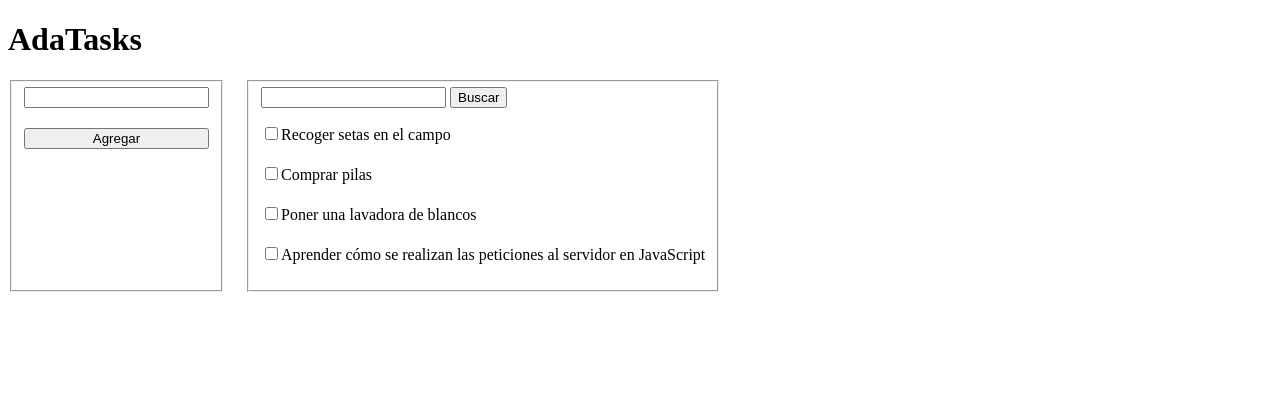
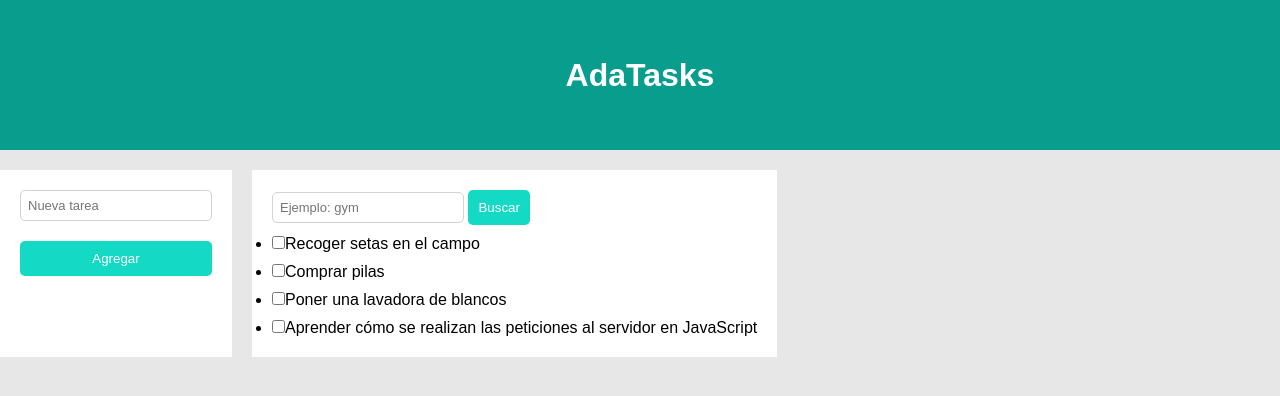
Before and after one commit to natlopar/promo-V-module-2-pair-4-ada-tasks, a plain HTML site: page index.html in a window 1280 px wide. Drawn offline with Linux system fonts and the light colour scheme.

Commit message:
function check

```diff
--- a/css/style.css
+++ b/css/style.css
@@ -1,22 +1,76 @@
+* {
+  box-sizing: border-box;
+  margin: 0;
+  padding: 0;
+}
+
+.header {
+  background-color: #099d8d;
+  height: 150px;
+  display: flex;
+  align-items: center;
+  justify-content: center;
+  color: white;
+  font-family: arial;
+}
+
+body {
+  background-color: rgb(231, 231, 231);
+  font-family: arial;
+}
+
 .form {
   display: flex;
-    flex-direction: row;
-    gap:20px;
+  gap: 20px;
+  margin-top: 20px;
 }
 
 .fieldset {
+  border: none;
+  background-color: white;
+  padding: 20px;
+}
+.add {
   display: flex;
   flex-direction: column;
   gap: 20px;
-
+  border: none;
+}
+.input {
+  padding: 7px;
+  font-size: 13px;
+  border: 1px solid lightgray;
+  border-radius: 5px;
 }
 
 .list {
   display: flex;
   flex-direction: column;
-    gap: 20px;
+  margin-top: 10px;
+  gap: 10px;
 }
 
 .checked {
   text-decoration-line: line-through;
 }
+
+button {
+  background-color: #14d9c4;
+  padding: 10px;
+  border-radius: 5px;
+  border: none;
+  color: white;
+}
+button:hover {
+  background-color: #099d8d;
+}
+.items {
+  border: 1px solid lightgray;
+  padding: 5px;
+  border-radius: 5px;
+  font-size: 16px;
+  font-weight: normal;
+}
+.check {
+  margin-right: 7px;
+}
--- a/index.html
+++ b/index.html
@@ -1,24 +1,32 @@
 <!DOCTYPE html>
 <html lang="es">
   <head>
-    <meta charset="UTF-8">
-    <meta name="viewport" content="width=device-width, initial-scale=1.0">
+    <meta charset="UTF-8" />
+    <meta name="viewport" content="width=device-width, initial-scale=1.0" />
     <title>AdaTasks</title>
-    <link rel="stylesheet" href="./css/style.css">
+    <link rel="stylesheet" href="./css/style.css" />
   </head>
   <body>
+    <header class="header">
       <h1>AdaTasks</h1>
-    <form action="" class="form">
-        <fieldset class="fieldset">
-            <input type="text" class="js-inputAdd">
+    </header>
+    <main class="main">
+      <form class="form">
+        <fieldset class="fieldset add">
+          <input
+            type="text"
+            class="input js-inputAdd"
+            placeholder="Nueva tarea"
+          />
           <button class="js-btnAdd">Agregar</button>
         </fieldset>
-        <fieldset>
-            <input type="text" >
+        <fieldset class="fieldset">
+          <input type="text" placeholder="Ejemplo: gym" class="input" />
           <button class="js-btnSearch">Buscar</button>
-            <p class="js-list list"></p>
+          <ul class="js-list list"></ul>
         </fieldset>
       </form>
-    <script type="text/javascript "src="./js/main.js"></script>
+    </main>
+    <script type="text/javascript " src="./js/main.js"></script>
   </body>
 </html>
--- a/js/main.js
+++ b/js/main.js
@@ -16,22 +16,30 @@ const tasks = [
   },
 ];
 
-function check (event) {
-    const taskCheck = event.target.value;
-    console.log(taskCheck);
-    if( taskCheck === true) {
-        console.log('true')
-        list.classList.add('checked');
+// const taskCompleted = tasks.filter((task) => task.completed);
+// console.log(taskCompleted);
+
+function check(event) {
+  const taskCheck = event.target;
+  const taskCheckParent = taskCheck.parentNode;
+  for (const taskTrue of tasks) {
+    if (taskCheck.checked === true) {
+      taskCheckParent.classList.add('checked');
+      taskTrue.completed = true;
+    } else {
+      taskCheckParent.classList.remove('checked');
+      taskTrue.completed = false;
     }
+  }
+  console.log(tasks);
 }
 
 list.addEventListener('click', check);
 
-function renderTask (array) {
-    for( let i=0; i<array.length; i++) {
-       list.innerHTML += `<label><input type="checkbox" >${array[i].name}</label>`;
+function renderTask(array) {
+  for (let i = 0; i < array.length; i++) {
+    list.innerHTML += `<li><input type="checkbox">${array[i].name}</li>`;
   }
-
 }
 
 renderTask(tasks);
```
Lines whose indentation alone changed are shown as unchanged.
